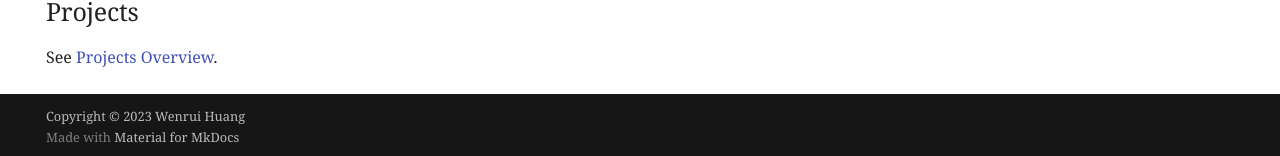
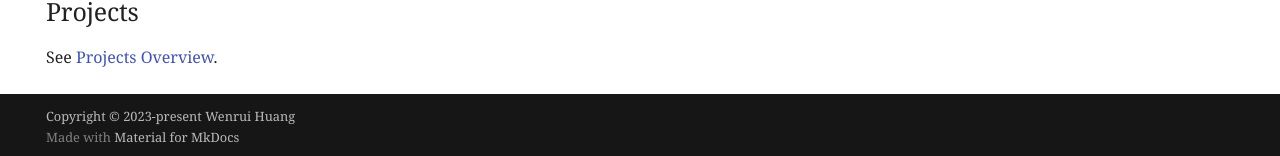
Before and after one commit to rijuyuezhu/homepage, an MkDocs documentation site: the page built from docs/index.md, in a window 1280 px wide and 1157 px high. Shown: the part 998-1154 px from the top of the window. Built offline with MkDocs 1.6.1 and Material for MkDocs 9.7.7, drawn with Linux system fonts in a browser that asks for light colours; some web fonts are replaced.

Commit message:
[site info] site_author, Copyright.

```diff
--- a/mkdocs.yml
+++ b/mkdocs.yml
@@ -5,7 +5,7 @@ site_author: Wenrui Huang(黄文睿)
 site_url: https://rijuyuezhu.top
 
 # copyright
-copyright: Copyright &copy; 2023 Wenrui Huang
+copyright: Copyright &copy; 2023-present Wenrui Huang
 
 # page tree
 nav:
```
